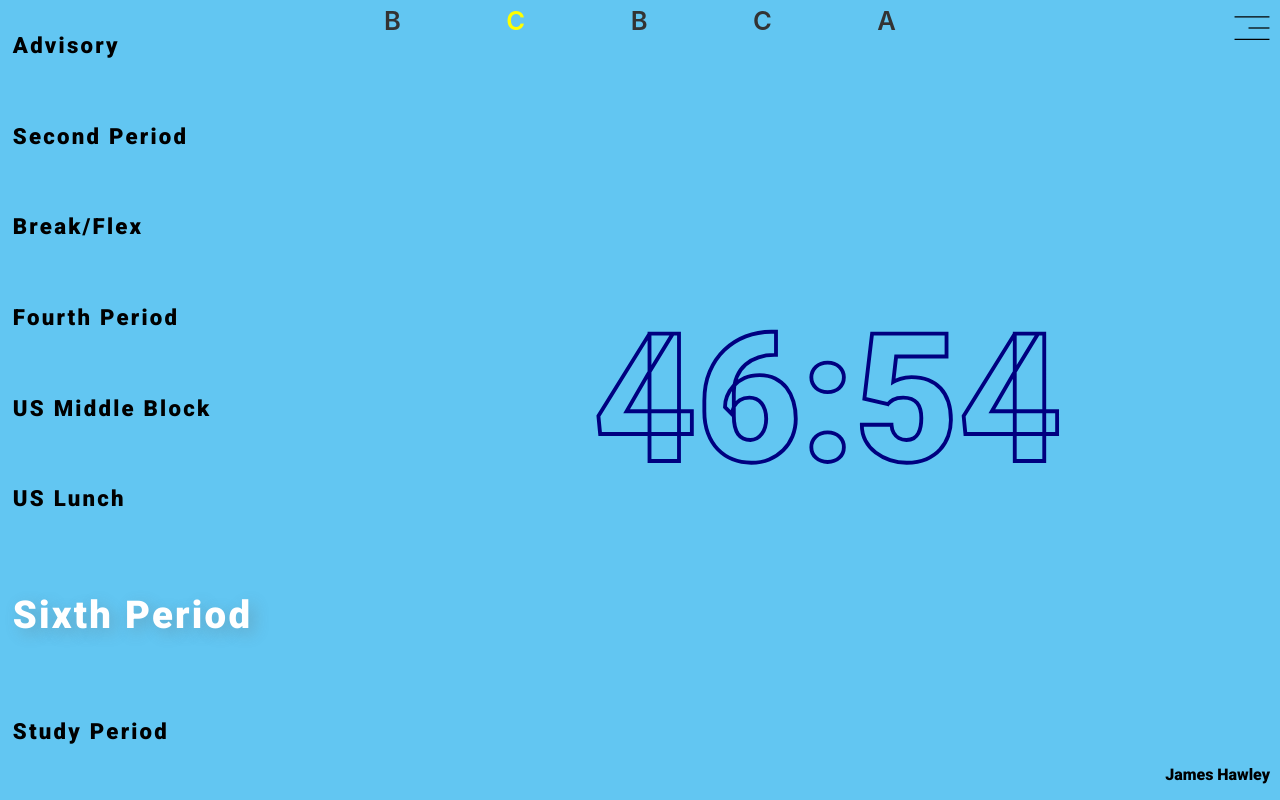
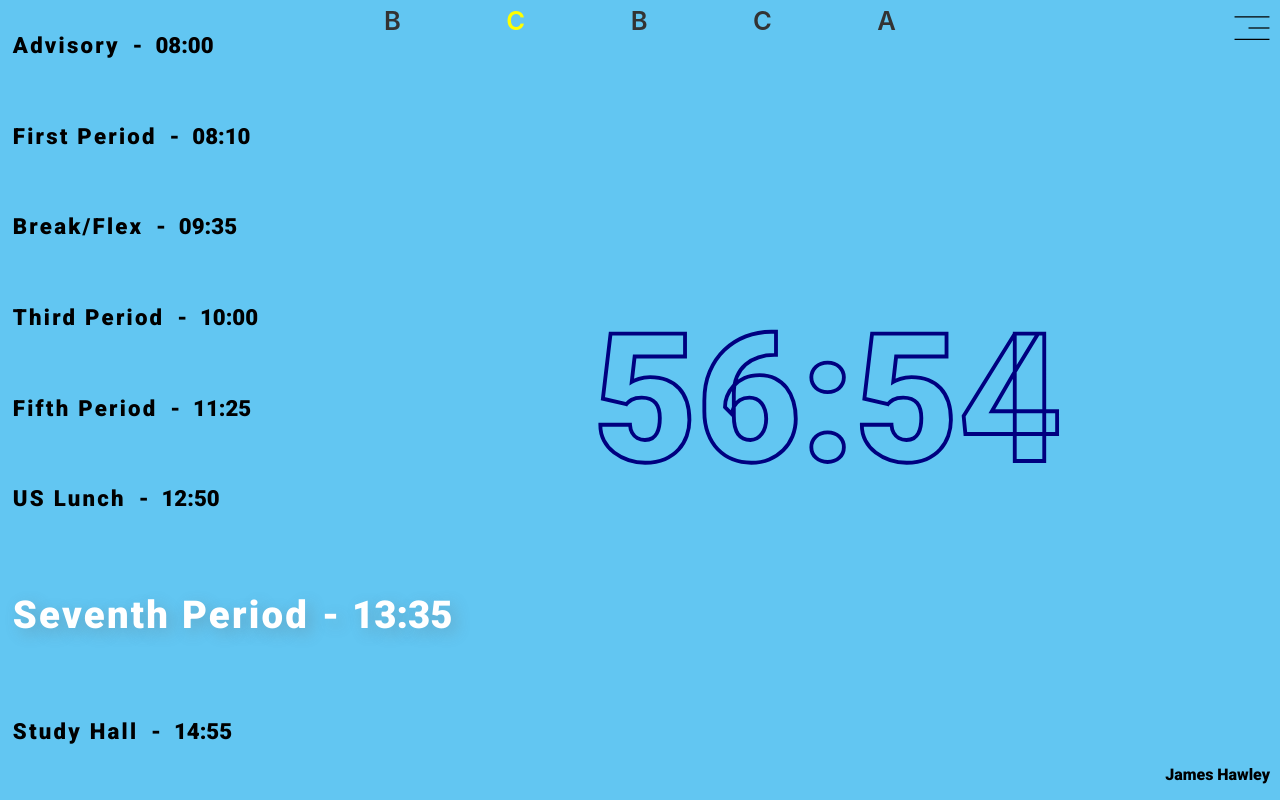
Before and after one commit to jameshawley29/tpstime, a Svelte app: page / in a window 1280 px wide. Built offline with nearby package versions, Linux system fonts and the light colour scheme.

Commit message:
Changed Day
I still have to update the days manually so this is to change the day to a B day

```diff
--- a/src/App.svelte
+++ b/src/App.svelte
@@ -14,7 +14,7 @@
     import Period from './Periods.svelte'
     import MenuButton from './MenuButton.svelte';
 	import Forcast from './Forcast.svelte';
-
+/*
     let periods = [
   {
     "name": "Advisory",
@@ -69,6 +69,65 @@
     "name": "Study Period",
     "time": [
       "14:45",
+      "15:15"
+    ]
+  }
+]
+*/
+let periods = [
+  {
+    "name": "Advisory",
+    "time": [
+      "08:00",
+      "08:05"
+    ]
+  },
+  {
+    "name": "First Period",
+    "time": [
+      "08:10",
+      "09:30"
+    ]
+  },
+  {
+    "name": "Break/Flex",
+    "time": [
+      "09:35",
+      "09:55"
+    ]
+  },
+  {
+    "name": "Third Period",
+    "time": [
+      "10:00",
+      "11:20"
+    ]
+  },
+  {
+    "name": "Fifth Period",
+    "time": [
+      "11:25",
+      "12:45"
+    ]
+  },
+  {
+    "name": "US Lunch",
+    "time": [
+      "12:50",
+      "13:30"
+    ]
+  },
+  {
+    "name": "Seventh Period",
+    "time": [
+      "13:35",
+      "14:55"
+    ]
+  },
+  {
+    "name": "Study Hall",
+    "time": [
+      "14:55",
       "15:15"
     ]
   }
--- a/src/Periods.svelte
+++ b/src/Periods.svelte
@@ -23,17 +23,26 @@
         update()
         setInterval(update,1000)
 
+        let hoverableTimeShown = "";
+        function hoverd(entering) {
+            if (entering) {
+                hoverableTimeShown = period.time[0]
+            } else {
+                hoverableTimeShown = ""
+            }
+        }
+
     </script>
 
     <div style="font-size: {font_size}vw; color: {font_color}; text-shadow: {shadow}">
-        <p id="name" >
+        <p id="name" on:mouseenter={hoverd(true)} on:mouseleave={hoverd(false)} on:focus={hoverd(true)}>
             {period.name}
         </p>
         <p class="hoverable">
             -
         </p>
         <p id="time" class="hoverable">
-            {period.time[0]}
+            {hoverableTimeShown}
         </p>
 
     </div>
@@ -61,17 +70,9 @@
             padding-left: 1vw;
         }
 
-        .hoverable {
-            opacity: 0%;
-        }
 
         .hoverable {
             transition: 0.2s ease-in-out;
         }
 
-        /*
-        div:hover .hoverable {
-            opacity: 100%;
-        }
-        */
     </style>
```
